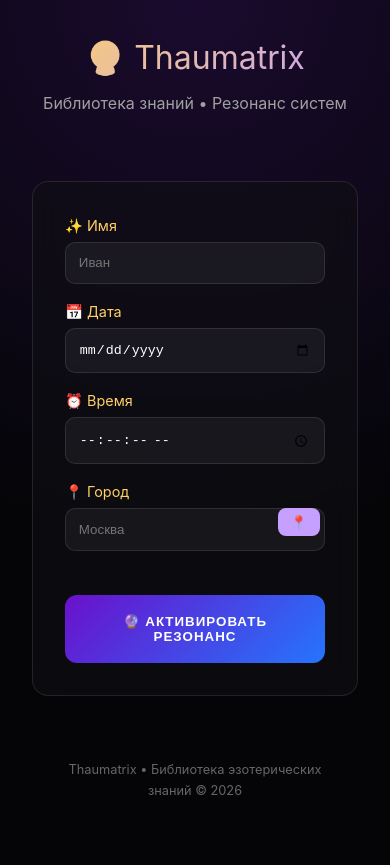
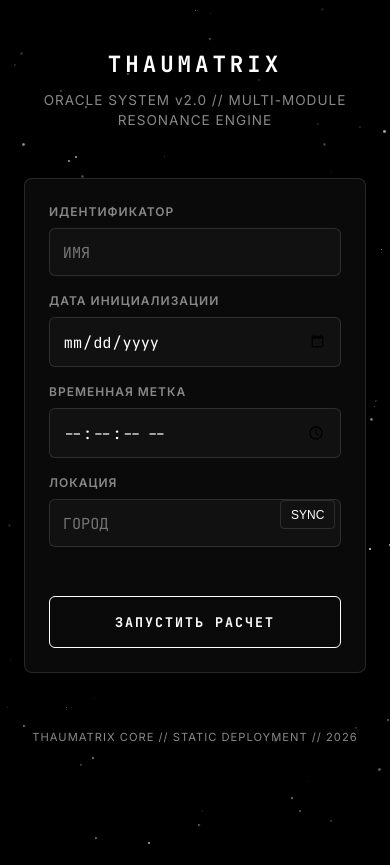
Before and after one commit to fastislav/thaumatrix, a plain HTML site: page index.html in a window 390 px wide. After the commit the page ends 844 px from the top, so only its background shows below. Drawn offline with Linux system fonts and the light colour scheme.

Commit message:
Update index.html

```diff
--- a/index.html
+++ b/index.html
@@ -3,70 +3,215 @@
 <head>
   <meta charset="UTF-8" />
   <meta name="viewport" content="width=device-width, initial-scale=1.0"/>
-  <title>🔮 Thaumatrix — Modular Engine</title>
-  <link rel="stylesheet" href="assets/main.css">
+  <title>THAUMATRIX // ORACLE SYSTEM</title>
+  <link rel="preconnect" href="https://fonts.googleapis.com">
+  <link href="https://fonts.googleapis.com/css2?family=Inter:wght@300;400;600&family=JetBrains+Mono:wght@400;700&display=swap" rel="stylesheet">
+
+  <style>
+    :root {
+      --bg: #000000;
+      --surface: #0a0a0a;
+      --border: rgba(255, 255, 255, 0.12);
+      --text-main: #ffffff;
+      --text-muted: #888888;
+      --accent: #ffffff;
+      --glow: rgba(255, 255, 255, 0.15);
+      --radius: 8px;
+    }
+
+    * { box-sizing: border-box; margin: 0; padding: 0; }
+    html { scroll-behavior: smooth; }
+
+    body {
+      background: var(--bg);
+      color: var(--text-main);
+      font-family: 'Inter', system-ui, sans-serif;
+      min-height: 100vh;
+      overflow-x: hidden;
+      line-height: 1.5;
+      position: relative;
+    }
+
+    /* === КОСМИЧЕСКИЙ ФОН === */
+    #starfield {
+      position: fixed; top: 0; left: 0; width: 100%; height: 100%;
+      pointer-events: none; z-index: 0; overflow: hidden;
+    }
+    .star {
+      position: absolute; background: #fff; border-radius: 50%;
+      opacity: 0; animation: twinkle linear infinite;
+    }
+    @keyframes twinkle {
+      0%, 100% { opacity: 0; transform: scale(0.5); }
+      50% { opacity: 0.8; transform: scale(1); }
+    }
+
+    /* === UI === */
+    .container {
+      max-width: 960px; margin: 0 auto; padding: 2rem 1.5rem;
+      position: relative; z-index: 1;
+    }
+
+    header { text-align: center; margin-bottom: 3rem; padding-top: 1rem; }
+    .logo {
+      font-family: 'JetBrains Mono', monospace; font-size: 1.8rem; font-weight: 700;
+      letter-spacing: 4px; text-transform: uppercase; color: var(--text-main);
+      margin-bottom: 0.5rem;
+    }
+    .subtitle { color: var(--text-muted); font-size: 0.85rem; letter-spacing: 1px; }
+
+    .panel {
+      background: var(--surface);
+      border: 1px solid var(--border);
+      border-radius: var(--radius);
+      padding: 1.5rem;
+      margin-bottom: 1.5rem;
+      backdrop-filter: blur(8px);
+    }
+
+    .input-grid {
+      display: grid; grid-template-columns: repeat(auto-fit, minmax(200px, 1fr));
+      gap: 1rem; margin-bottom: 1.5rem;
+    }
+    .field { display: flex; flex-direction: column; gap: 0.4rem; }
+    .field label {
+      font-size: 0.75rem; text-transform: uppercase; letter-spacing: 1px;
+      color: var(--text-muted); font-weight: 600;
+    }
+    .field input {
+      background: rgba(255,255,255,0.03); border: 1px solid var(--border);
+      border-radius: 6px; padding: 0.8rem; color: var(--text-main);
+      font-family: 'JetBrains Mono', monospace; font-size: 0.95rem;
+      transition: all 0.2s;
+    }
+    .field input:focus {
+      outline: none; border-color: var(--accent);
+      box-shadow: 0 0 0 2px var(--glow);
+    }
+
+    .geo-wrapper { position: relative; }
+    .geo-btn {
+      position: absolute; right: 6px; top: 26px;
+      background: transparent; border: 1px solid var(--border);
+      color: var(--text-main); padding: 0.4rem 0.6rem; border-radius: 4px;
+      cursor: pointer; font-size: 0.75rem; transition: all 0.2s;
+    }
+    .geo-btn:hover { background: var(--accent); color: #000; }
+    .geo-status { font-size: 0.7rem; color: var(--text-muted); margin-top: 4px; min-height: 14px; }
+    .geo-status.ok { color: #4ade80; }
+
+    .calc-btn {
+      width: 100%; padding: 1rem; background: transparent;
+      border: 1px solid var(--accent); color: var(--accent);
+      font-family: 'JetBrains Mono', monospace; font-weight: 700;
+      text-transform: uppercase; letter-spacing: 2px; cursor: pointer;
+      transition: all 0.2s; border-radius: 6px;
+    }
+    .calc-btn:hover { background: var(--accent); color: #000; }
+    .calc-btn:disabled { opacity: 0.5; cursor: not-allowed; }
+
+    /* === RESULTS === */
+    .results-panel { display: none; animation: fadeIn 0.5s ease; }
+    .results-panel.show { display: block; }
+    @keyframes fadeIn { from { opacity: 0; transform: translateY(10px); } to { opacity: 1; transform: translateY(0); } }
+
+    .module-card {
+      background: rgba(255,255,255,0.02); border: 1px solid var(--border);
+      border-radius: var(--radius); padding: 1.2rem; margin-bottom: 1rem;
+    }
+    .module-title {
+      font-family: 'JetBrains Mono', monospace; font-size: 0.85rem;
+      text-transform: uppercase; letter-spacing: 1px; color: var(--text-muted);
+      margin-bottom: 0.8rem; border-bottom: 1px solid var(--border); padding-bottom: 0.4rem;
+    }
+    .result-grid { display: grid; grid-template-columns: repeat(auto-fit, minmax(120px, 1fr)); gap: 0.8rem; }
+    .result-item {
+      background: rgba(255,255,255,0.03); padding: 0.8rem; border-radius: 6px;
+      text-align: center; border: 1px solid transparent; transition: border 0.2s;
+    }
+    .result-item:hover { border-color: var(--border); }
+    .result-value { font-family: 'JetBrains Mono', monospace; font-size: 1.3rem; font-weight: 700; color: var(--text-main); }
+    .result-label { font-size: 0.7rem; color: var(--text-muted); text-transform: uppercase; margin-top: 0.2rem; }
+
+    .resonance-box {
+      background: linear-gradient(180deg, rgba(255,255,255,0.04) 0%, transparent 100%);
+      border: 1px solid var(--border); border-radius: var(--radius);
+      padding: 1.5rem; text-align: center; margin-top: 1.5rem;
+    }
+    .resonance-title {
+      font-family: 'JetBrains Mono', monospace; font-size: 0.9rem;
+      text-transform: uppercase; letter-spacing: 2px; color: var(--text-main);
+      margin-bottom: 1rem;
+    }
+    .tags { display: flex; flex-wrap: wrap; gap: 0.5rem; justify-content: center; margin-bottom: 1rem; }
+    .tag {
+      background: rgba(255,255,255,0.08); padding: 0.3rem 0.6rem; border-radius: 4px;
+      font-size: 0.75rem; color: var(--text-muted);
+    }
+    .oracle-text {
+      font-size: 0.95rem; line-height: 1.7; color: #d0d0d0; text-align: left;
+      background: rgba(0,0,0,0.4); padding: 1rem; border-radius: 6px;
+      border-left: 2px solid var(--accent);
+    }
+
+    footer { text-align: center; padding: 2rem 0; color: var(--text-muted); font-size: 0.7rem; letter-spacing: 1px; }
+
+    @media (max-width: 600px) {
+      .logo { font-size: 1.4rem; }
+      .input-grid { grid-template-columns: 1fr; }
+    }
+  </style>
 </head>
 <body>
-  <div class="stars-container" id="stars"></div>
-
-  <header>
-    <div class="logo">🔮 Thaumatrix</div>
-    <p style="color: #a0a0a0;">Библиотека знаний • Резонанс систем</p>
-  </header>
+  <div id="starfield"></div>
 
   <div class="container">
-    <section class="input-section">
-      <div class="form-grid">
-        <div><label>✨ Имя</label><input type="text" id="name" placeholder="Иван" /></div>
-        <div><label>📅 Дата</label><input type="date" id="date" /></div>
-        <div><label>⏰ Время</label><input type="time" id="time" step="1" /></div>
-        <div class="geo-wrapper">
-          <label>📍 Город</label>
-          <input type="text" id="place" placeholder="Москва" />
-          <button class="geo-btn" id="geoBtn">📍</button>
+    <header>
+      <div class="logo">THAUMATRIX</div>
+      <div class="subtitle">ORACLE SYSTEM v2.0 // MULTI-MODULE RESONANCE ENGINE</div>
+    </header>
+
+    <section class="panel">
+      <div class="input-grid">
+        <div class="field">
+          <label>Идентификатор</label>
+          <input type="text" id="name" placeholder="ИМЯ" />
+        </div>
+        <div class="field">
+          <label>Дата инициализации</label>
+          <input type="date" id="date" />
+        </div>
+        <div class="field">
+          <label>Временная метка</label>
+          <input type="time" id="time" step="1" />
+        </div>
+        <div class="field geo-wrapper">
+          <label>Локация</label>
+          <input type="text" id="place" placeholder="ГОРОД" />
+          <button class="geo-btn" id="geoBtn">SYNC</button>
           <div class="geo-status" id="geoStatus"></div>
         </div>
       </div>
-      <button class="calculate-btn" id="calcBtn">🔮 Активировать Резонанс</button>
+      <button class="calc-btn" id="calcBtn">ЗАПУСТИТЬ РАСЧЕТ</button>
     </section>
 
-    <section class="results-section" id="results">
+    <section class="results-panel" id="results">
+      <div class="module-card" id="card-numerology" style="display:none"><div class="module-title">01 // НУМЕРОЛОГИЯ</div><div class="result-grid" id="res-numerology"></div></div>
+      <div class="module-card" id="card-matrix" style="display:none"><div class="module-title">02 // МАТРИЦА СУДЬБЫ</div><div class="result-grid" id="res-matrix"></div></div>
+      <div class="module-card" id="card-tarot" style="display:none"><div class="module-title">03 // ТАРО: АРКАН</div><div class="result-grid" id="res-tarot"></div></div>
+      <div class="module-card" id="card-astrology" style="display:none"><div class="module-title">04 // АСТРОЛОГИЯ</div><div class="result-grid" id="res-astrology"></div></div>
+      <div class="module-card" id="card-runes" style="display:none"><div class="module-title">05 // РУНЫ</div><div class="result-grid" id="res-runes"></div></div>
 
-      <!-- Карточки модулей (будут заполняться автоматически) -->
-      <div class="module-card" id="card-numerology" style="display:none">
-        <div class="module-title">🔢 Нумерология</div>
-        <div class="result-grid" id="res-numerology"></div>
+      <div class="resonance-box">
+        <div class="resonance-title">РЕЗОНАНСНЫЙ СИНТЕЗ</div>
+        <div class="tags" id="resonance-tags"></div>
+        <div class="oracle-text" id="oracle-output"></div>
       </div>
-
-      <div class="module-card" id="card-matrix" style="display:none">
-        <div class="module-title">🌀 Матрица Судьбы</div>
-        <div class="result-grid" id="res-matrix"></div>
-      </div>
-
-      <!-- Добавьте карточки для остальных модулей по аналогии -->
-
-      <!-- Резонанс -->
-      <div class="resonance-box">
-        <div class="resonance-title">🌌 РЕЗОНАНС СИСТЕМ</div>
-        <div id="resonance-text" style="font-size:1.1rem; margin:1rem 0"></div>
-        <div id="resonance-tags" style="display:flex; gap:0.5rem; justify-content:center; flex-wrap:wrap"></div>
-      </div>
-
-      <!-- Локальный Оракул -->
-      <div class="module-card" id="oracle-section" style="display:none; border-color: var(--gold); background: rgba(255,209,102,0.05)">
-        <div class="module-title" style="color:var(--gold)">👁️ Голос Оракула</div>
-        <div id="oracle-text" style="line-height:1.8"></div>
-      </div>
-
     </section>
 
-    <footer>Thaumatrix • Библиотека эзотерических знаний © 2026</footer>
+    <footer>THAUMATRIX CORE // STATIC DEPLOYMENT // 2026</footer>
   </div>
 
-  <!-- Подключаем модульное ядро -->
-  <script type="module">
-    import { init } from './core/engine.js';
-    init();
-  </script>
+  <script type="module" src="./core/engine.js"></script>
 </body>
 </html>
```
